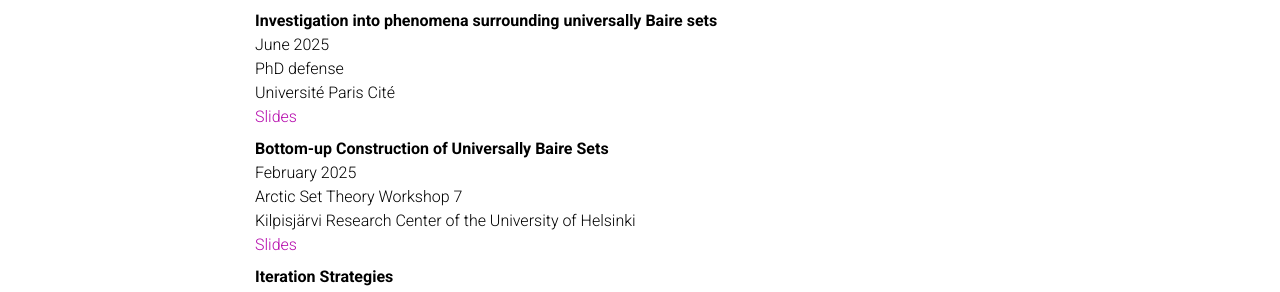
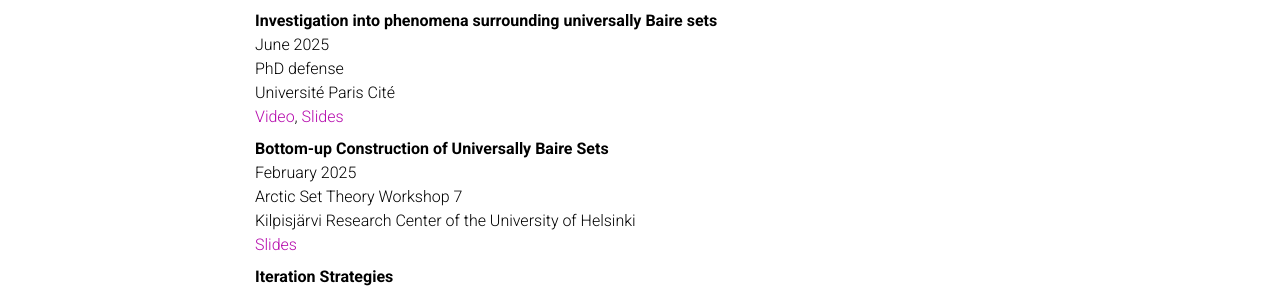
Before and after one commit to obradkasum/obradkasum.github.io, a Jekyll site: the page built from _pages/talks.md, in a window 1280 px wide and 900 px high. Shown: the part 176-468 px from the top of the window. Built offline with Jekyll 4.4.1, drawn with Linux system fonts in a browser that asks for light colours; comment, search, counter and statistics services are not loaded; a style sheet for code colours, icons or effects is not loaded.

Commit message:
Update talks.md

```diff
--- a/_pages/talks.md
+++ b/_pages/talks.md
@@ -11,7 +11,7 @@
 <dd>June 2025<br>
     PhD defense<br>
     Université Paris Cité<br>
-    <a href = 'https://drive.google.com/file/d/1BU51qKDQdqgfbvyHWC1-QbbZ-ILZfr_h/view?usp=sharing'>Slides</a></dd>
+    <a href = 'https://www.youtube.com/watch?v=SmreMifvCsg&ab_channel=ObradKasum'>Video</a>, <a href = 'https://drive.google.com/file/d/1BU51qKDQdqgfbvyHWC1-QbbZ-ILZfr_h/view?usp=sharing'>Slides</a></dd>
 
 <dt>Bottom-up Construction of Universally Baire Sets</dt>
 <dd>February 2025<br>
```
